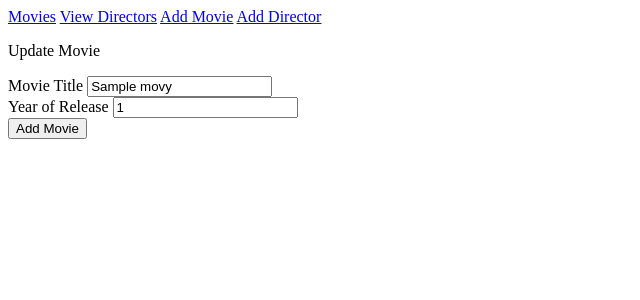
After one commit to AfKot/Python-CRUD-App-Project, a Flask app: page /updateMovie/1 in a window 1280 px wide. The commit adds this page. Shown: the top 300 px of the page, without its empty margins (0-640 px from the left). Run offline with Flask 2, Linux system fonts and the light colour scheme; tables that the repository leaves empty hold one stand-in row (values such as "Sample post").

Commit message:
update function started

```diff
--- a/application/routes.py
+++ b/application/routes.py
@@ -56,3 +56,18 @@ def deleteD(id):
     db.session.delete(director_del)
     db.session.commit()
     return redirect(url_for('viewD'))
+
+@app.route('/updateMovie/<int:id>', methods=['GET', 'POST'])
+def update(id):
+    form = MovieForm()
+    movies = Movies.query.get(id)
+    if form.validate_on_submit():
+        movies.movie_name = form.movie_name.data
+        movies.rel_yr = form.rel_yr.data
+        db.session.commit()
+        return redirect(url_for('home'))
+    elif request.method == 'GET':
+        form.movie_name.data = movies.movie_name
+        form.rel_yr.data = movies.rel_yr
+        db.session.commit()
+    return render_template('updateMovie.html', form=form)
--- a/application/templates/home.html
+++ b/application/templates/home.html
@@ -8,5 +8,8 @@
 <form action="{{ url_for('delete', id = movies.id) }}">
 <button type="Delete">Delete Movie</button>
 </form>
+<form action="{{ url_for('update', id = movies.id) }}">
+<button type="Update">Update Movie</button>
+</form>
 {% endfor %}
 {% endblock body%}
--- /dev/null
+++ b/application/templates/updateMovie.html
@@ -0,0 +1,18 @@
+{% extends "layout.html" %}
+<head>
+    <title> Update Movie Details </title>
+</head>
+{% block body %}
+<p>Update Movie</p>
+<div class="form">
+    <form method="POST", action="">
+        {{ form.hidden_tag() }}
+        {{ form.movie_name.label }} {{ form.movie_name }}
+        <br>
+        {{ form.rel_yr.label }} {{ form.rel_yr }}
+        <br>
+        {{ form.submit }}
+    </form>
+</div>
+
+{% endblock body %}
```
Also changed, not shown: application/templates/updateDirector.html (added).
